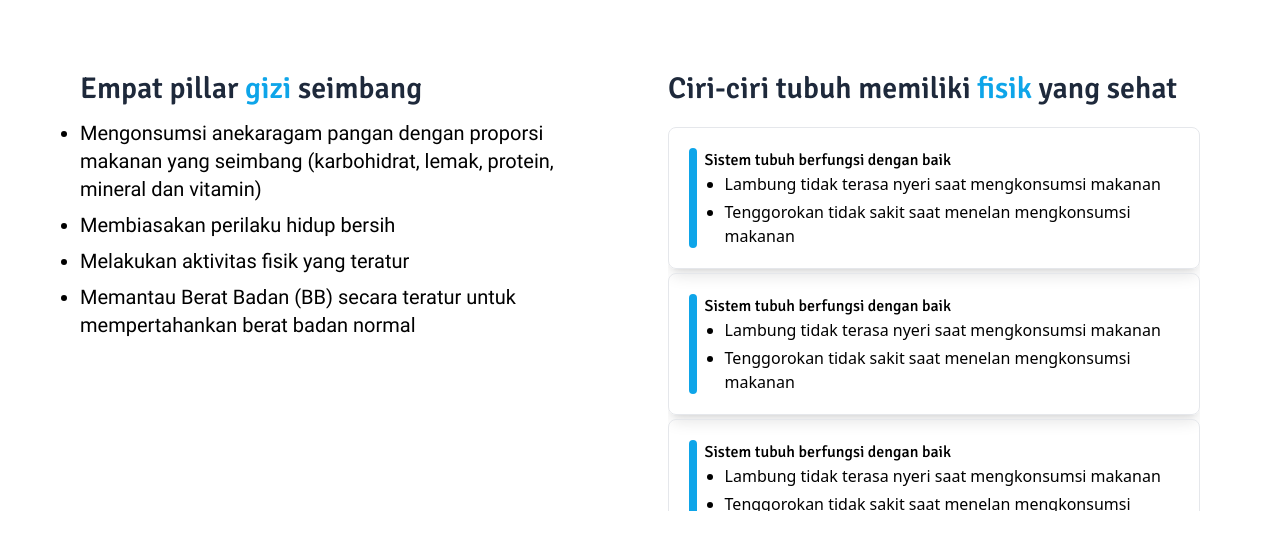
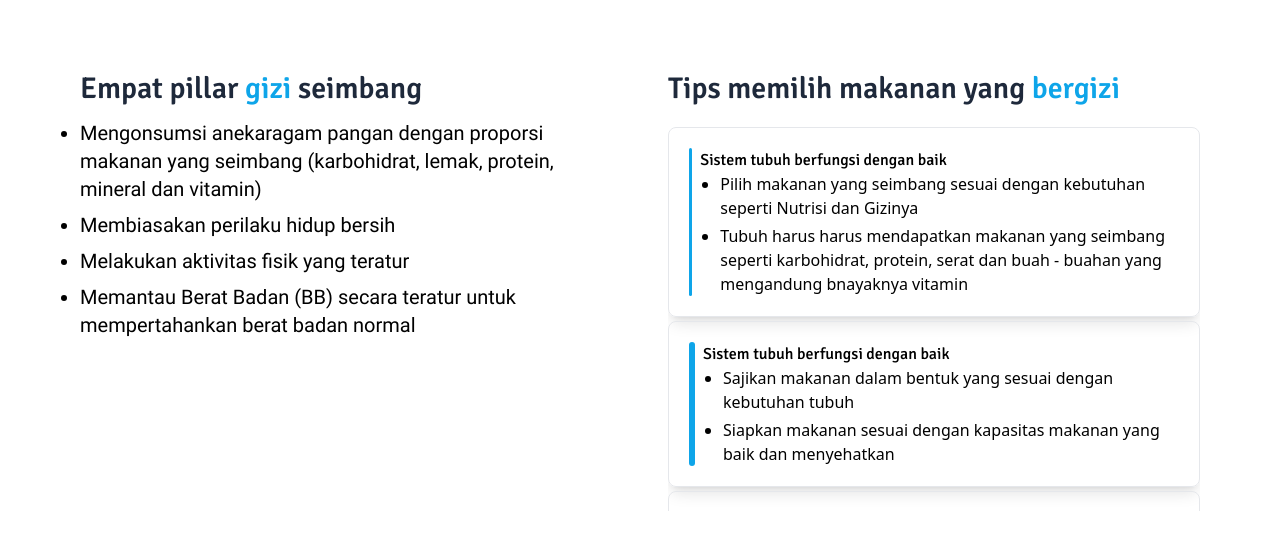
Before and after one commit to Fishniki/web-sagasitas, a React (Vite) app: page / in a window 1280 px wide. Shown: the part 2136-2684 px from the top of the page. Built offline with nearby package versions, Linux system fonts and the light colour scheme.

Commit message:
new contetnt

```diff
--- a/index.html
+++ b/index.html
@@ -5,7 +5,7 @@
     <link rel="icon" type="image/svg+xml" href="/vite.svg" />
     <meta name="viewport" content="width=device-width, initial-scale=1.0" />
     <script src='https://kit.fontawesome.com/a076d05399.js' crossorigin='anonymous'></script>
-    <title>Vite + React</title>
+    <title>SaveLife</title>
   </head>
   <body>
     <div id="root"></div>
--- a/src/components/Content.jsx
+++ b/src/components/Content.jsx
@@ -64,38 +64,31 @@ return (
     {/* page2 */}
     <div className="p-4">
       <h2 className="mt-6 text-2xl mb-5 font-semibold text-slate-800 sm:text-3xl font-signika sm:mt-8 lg:mt-0">
-        Ciri-ciri tubuh memiliki <span className="text-sky-500">fisik</span> yang sehat
+        Tips memilih makanan yang <span className="text-sky-500">bergizi</span>
       </h2>
       <div className="h-96 overflow-y-auto">
         {[
           {
             title: 'Sistem tubuh berfungsi dengan baik',
             items: [
-              'Lambung tidak terasa nyeri saat mengkonsumsi makanan',
-              'Tenggorokan tidak sakit saat menelan mengkonsumsi makanan'
+              'Pilih makanan yang seimbang sesuai dengan kebutuhan seperti Nutrisi dan Gizinya',
+              'Tubuh harus harus mendapatkan makanan yang seimbang seperti karbohidrat, protein, serat dan buah - buahan yang mengandung bnayaknya vitamin'
             ]
           },
           {
             title: 'Sistem tubuh berfungsi dengan baik',
             items: [
-              'Lambung tidak terasa nyeri saat mengkonsumsi makanan',
-              'Tenggorokan tidak sakit saat menelan mengkonsumsi makanan'
+              'Sajikan makanan dalam bentuk yang sesuai dengan kebutuhan tubuh',
+              'Siapkan makanan sesuai dengan kapasitas makanan yang baik dan menyehatkan'
             ]
           },
           {
             title: 'Sistem tubuh berfungsi dengan baik',
             items: [
-              'Lambung tidak terasa nyeri saat mengkonsumsi makanan',
-              'Tenggorokan tidak sakit saat menelan mengkonsumsi makanan'
+              'Makanlah makanan yang tidak mengandung perasa, pewarna dan pengawet buatan',
+              'Makanan yang mengandung gula, garam dan lemak yang berlebihan dianjurkan untuk dikurangin'
             ]
           },
-          {
-            title: 'Sistem tubuh berfungsi dengan baik',
-            items: [
-              'Lambung tidak terasa nyeri saat mengkonsumsi makanan',
-              'Tenggorokan tidak sakit saat menelan mengkonsumsi makanan'
-            ]
-          }
         ].map((section, index) => (
           <div key={index} className="inline-block mb-1">
             <div className="flex py-5 gap-2 px-5 rounded-lg shadow-lg border">
--- a/src/components/Herro.jsx
+++ b/src/components/Herro.jsx
@@ -1,5 +1,5 @@
 import { FaLongArrowAltRight } from "react-icons/fa";
-import Hero from "../assets/img/hero2.png";
+import Hero from "../assets/img/hero3.jpeg";
 
 const Herro = () => {
   return (
```
Also changed, not shown: src/assets/img/hero.png (deleted), src/assets/img/hero3.jpeg (added).
